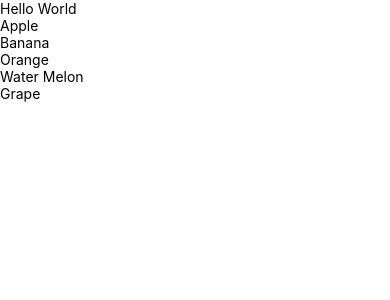
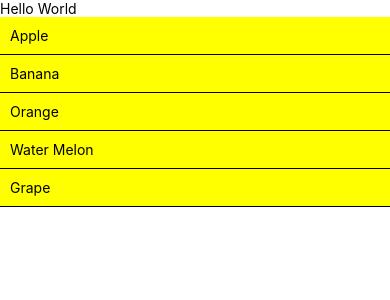
Before and after one commit to 7095/firstAppCrossPlatform, a React Native app: screen / in a window 390 px wide. Shown: the top 300 px of the page. Built offline with nearby package versions, Linux system fonts and the light colour scheme.

Commit message:
components folder created

```diff
--- a/App.js
+++ b/App.js
@@ -2,16 +2,11 @@
 import React, {useStatem,useEffect} from 'react';
 import { StyleSheet, Text, View,FlatList,TouchableOpacity } from 'react-native';
 import Constant from 'expo-constants';
+import { Item } from './components/item';
 
 export default function App() {
 
-const Item =(props) =>{
-  return(
-    <View>
-      <Text>{props.text}</Text>
-    </View>
-  )
-}
+
 
 
   const AppData =[
--- /dev/null
+++ b/components/item.js
@@ -0,0 +1,19 @@
+import {View,Text, StyleSheet} from 'react-native';
+import React from 'react';
+
+export const Item =(props) =>{
+    return(
+      <View style={style.container}>
+        <Text>{props.text}</Text>
+      </View>
+    )
+  }
+
+  const style =StyleSheet.create({
+      container:{
+          padding:10,
+          backgroundColor: 'yellow',
+          borderBottomColor:'black',
+          borderBottomWidth:1,
+      },
+  })
```
